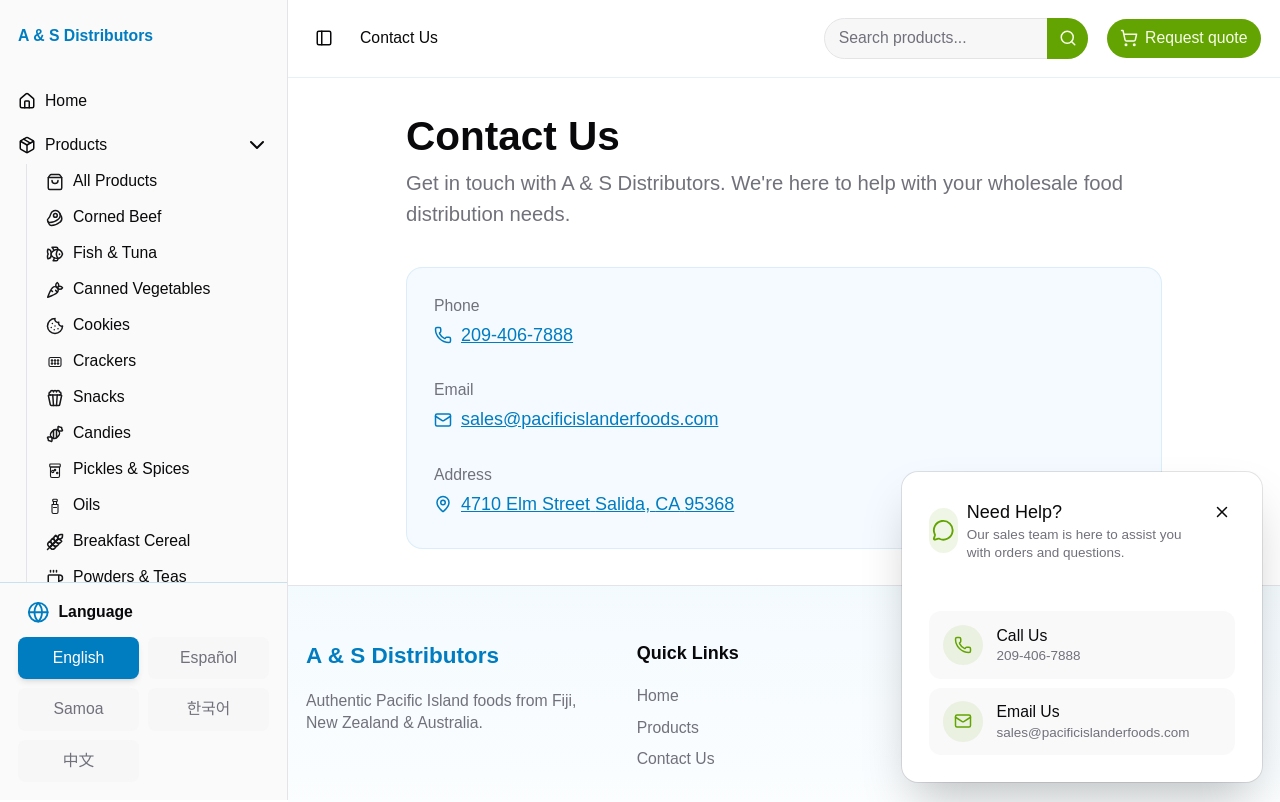
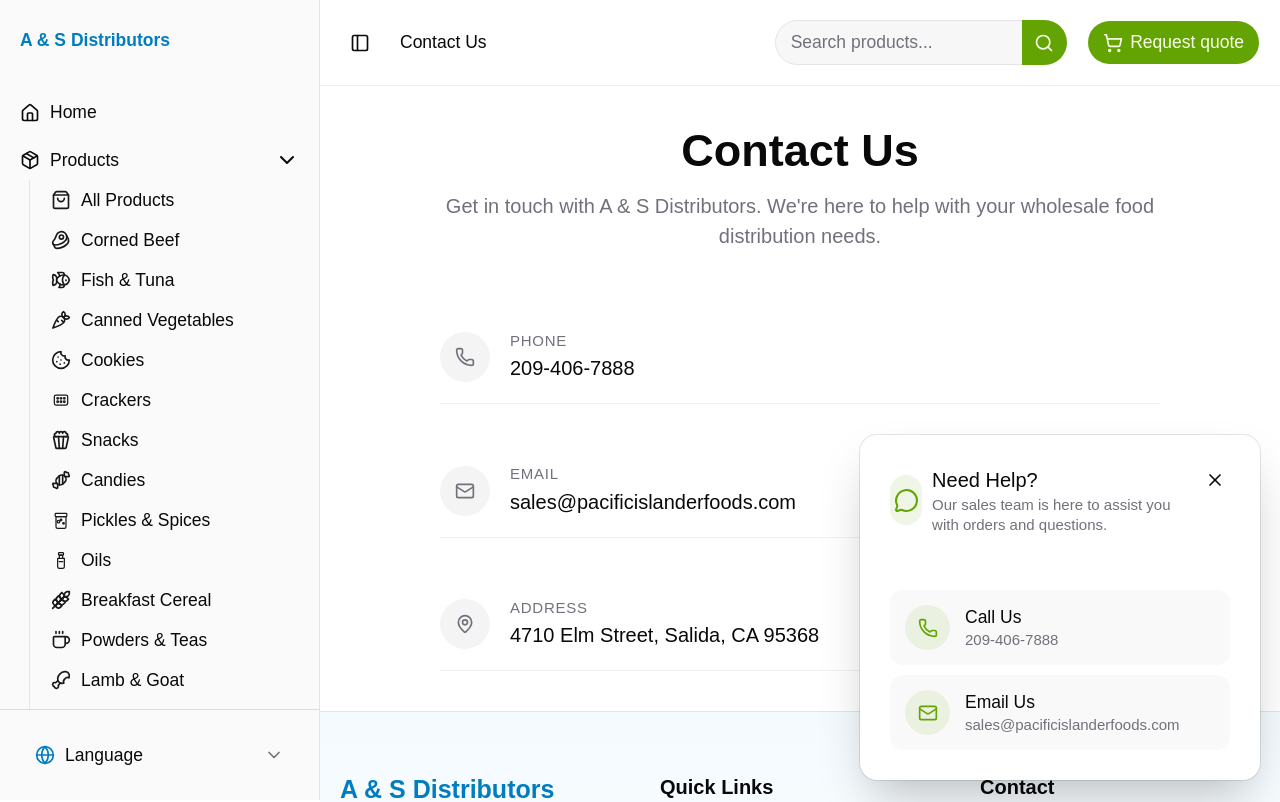
Before and after one commit to johan1505/as-distributors-frontend, a Next.js app: page /en/contact in a window 1280 px wide. Shown: the top 802 px of the page. Built offline with nearby package versions, Linux system fonts and the light colour scheme; a web font is replaced by a local one.

Commit message:
increase fonts and improve contact us page

```diff
--- a/app/[locale]/contact/page.tsx
+++ b/app/[locale]/contact/page.tsx
@@ -115,70 +115,70 @@
 				dangerouslySetInnerHTML={{ __html: JSON.stringify(contactPageJsonLd) }}
 			/>
 
-			<div className="max-w-2xl mx-auto">
+			<div className="max-w-xl mx-auto">
 				{/* Header */}
-				<div className="mb-8">
-					<h1 className="text-3xl md:text-4xl font-semibold mb-2">{t('title')}</h1>
-					<p className="text-lg text-muted-foreground">{t('description')}</p>
+				<div className="mb-12 text-center">
+					<h1 className="text-3xl md:text-4xl font-semibold mb-3">{t('title')}</h1>
+					<p className="text-muted-foreground">{t('description')}</p>
 				</div>
 
-				{/* Contact Information List */}
-				<dl className="space-y-6 bg-ocean-muted/30 rounded-2xl p-6 border border-ocean/10">
+				{/* Contact Information */}
+				<div className="space-y-8">
 					{/* Phone */}
-					<div>
-						<dt className="text-sm font-medium text-muted-foreground mb-1 flex items-center gap-2">
-							{t('phone.label')}
-						</dt>
-						<dd>
 					<a
 						href={`tel:${phoneNumber}`}
-								className="font-medium text-ocean hover:text-ocean-light underline inline-flex items-center gap-2 transition-colors"
+						className="group flex items-center gap-4 py-4 border-b border-border/50 hover:border-ocean/30 transition-colors"
 						aria-label={t('phone.ariaLabel', { phone: phoneNumber })}
 					>
-								<Phone className="size-4" />
-								{phoneNumber}
+						<div className="size-10 rounded-full bg-muted flex items-center justify-center group-hover:bg-ocean/10 transition-colors">
+							<Phone className="size-4 text-muted-foreground group-hover:text-ocean transition-colors" />
+						</div>
+						<div>
+							<p className="text-xs text-muted-foreground uppercase tracking-wider mb-0.5">
+								{t('phone.label')}
+							</p>
+							<p className="font-medium group-hover:text-ocean transition-colors">{phoneNumber}</p>
+						</div>
 					</a>
-						</dd>
-					</div>
 
 					{/* Email */}
-					<div>
-						<dt className="text-sm font-medium text-muted-foreground mb-1 flex items-center gap-2">
-							{t('email.label')}
-						</dt>
-						<dd>
 					<a
 						href={`mailto:${emailAddress}`}
-								className="font-medium text-ocean hover:text-ocean-light underline inline-flex items-center gap-2 transition-colors"
+						className="group flex items-center gap-4 py-4 border-b border-border/50 hover:border-ocean/30 transition-colors"
 						aria-label={t('email.ariaLabel', { email: emailAddress })}
 					>
-								<Mail className="size-4" />
-								{emailAddress}
+						<div className="size-10 rounded-full bg-muted flex items-center justify-center group-hover:bg-ocean/10 transition-colors">
+							<Mail className="size-4 text-muted-foreground group-hover:text-ocean transition-colors" />
+						</div>
+						<div>
+							<p className="text-xs text-muted-foreground uppercase tracking-wider mb-0.5">
+								{t('email.label')}
+							</p>
+							<p className="font-medium group-hover:text-ocean transition-colors">{emailAddress}</p>
+						</div>
 					</a>
-						</dd>
-					</div>
 
 					{/* Address */}
-					<div>
-						<dt className="text-sm font-medium text-muted-foreground mb-1 flex items-center gap-2">
-							{t('address.label')}
-						</dt>
-						<dd>
 					<a
 						href={googleMapsUrl}
 						target="_blank"
 						rel="noopener noreferrer"
-								className="font-medium text-ocean hover:text-ocean-light underline inline-flex items-center gap-2 transition-colors"
+						className="group flex items-center gap-4 py-4 border-b border-border/50 hover:border-ocean/30 transition-colors"
 						aria-label={t('address.ariaLabel', { address: fullAddress })}
 					>
-								<MapPin className="size-4" />
-								<address className="not-italic">
-									{address.street} {address.city}, {address.state} {address.zipCode}
+						<div className="size-10 rounded-full bg-muted flex items-center justify-center group-hover:bg-ocean/10 transition-colors">
+							<MapPin className="size-4 text-muted-foreground group-hover:text-ocean transition-colors" />
+						</div>
+						<div>
+							<p className="text-xs text-muted-foreground uppercase tracking-wider mb-0.5">
+								{t('address.label')}
+							</p>
+							<address className="not-italic font-medium group-hover:text-ocean transition-colors">
+								{address.street}, {address.city}, {address.state} {address.zipCode}
 							</address>
+						</div>
 					</a>
-						</dd>
 				</div>
-				</dl>
 			</div>
 		</PaddingLayout>
 	);
--- a/app/[locale]/products/[categoryKey]/[slug]/page.tsx
+++ b/app/[locale]/products/[categoryKey]/[slug]/page.tsx
@@ -1,12 +1,12 @@
 import type { Metadata } from 'next';
 import { notFound } from 'next/navigation';
 import { getTranslations, setRequestLocale } from 'next-intl/server';
-import { Package, Ruler } from 'lucide-react';
 import { getAllProductsBase, getProductBySlug, isProductSlug, isCategoryKey } from '@/lib/products';
 import { locales } from '@/i18n/config';
 import { AddToQuoteButton } from '@/components/quote/AddToQuoteButton';
 import Image from 'next/image';
 import { Badge } from '@/components/ui/badge';
+import { ProductBadges } from '@/components/products/ProductBadges';
 import { hasLocale } from 'next-intl';
 import { getCanonicalUrl, getAlternateLanguages, SITE_NAME } from '@/lib/site-config';
 import { ROUTES } from '@/lib/routes';
@@ -233,16 +233,13 @@
 								<span className="font-medium">{productBase.itemNumber}</span>
 							</Badge>
 
-							<Badge variant={'secondary'} className="text-sm p-5">
-								<Package className="size-3.5 text-muted-foreground" />
-								<span className="text-muted-foreground">{t('unitPerPack')}:</span>
-								<span className="font-medium">{productBase.unitPerPack}</span>
-							</Badge>
-							<Badge variant={'secondary'} className="text-sm p-5">
-								<Ruler className="size-3.5 text-muted-foreground" />
-								<span className="text-muted-foreground">{t('overallSize')}:</span>
-								<span className="font-medium">{productBase.overallSize}</span>
-							</Badge>
+							<ProductBadges
+								overallSize={productBase.overallSize}
+								unitPerPack={productBase.unitPerPack}
+								overallSizeLabel={t('overallSize')}
+								unitPerPackLabel={t('unitPerPack')}
+								variant="large"
+							/>
 						</div>
 						{/* Add to Quote */}
 						<AddToQuoteButton product={productBase} size="lg" className="w-full sm:w-auto" />
--- a/app/globals.css
+++ b/app/globals.css
@@ -130,7 +130,7 @@
 		@apply border-border outline-ring/50;
 	}
 	html {
-		font-size: 18px; /* Base font size - change this to scale all text globally */
+		font-size: 125%;
 	}
 	body {
 		@apply bg-background text-foreground font-sans;
--- a/components/layout/Sidebar.tsx
+++ b/components/layout/Sidebar.tsx
@@ -1,7 +1,7 @@
 "use client";
 
 import { useTranslations } from "next-intl";
-import { Home, Package, ChevronDown, Globe, Phone, ShoppingBag } from "lucide-react";
+import { Home, Package, ChevronDown, Globe, Phone, ShoppingBag, Check } from "lucide-react";
 import { CATEGORY_ICONS } from "@/lib/category-icons";
 import {
   Sidebar as SidebarPrimitive,
@@ -26,6 +26,12 @@
   CollapsibleContent,
   CollapsibleTrigger,
 } from "@/components/ui/collapsible";
+import {
+  DropdownMenu,
+  DropdownMenuTrigger,
+  DropdownMenuContent,
+  DropdownMenuItem,
+} from "@/components/ui/dropdown-menu";
 import { Link, usePathname } from "@/i18n/navigation";
 import { isActivePath } from "@/lib/path-utils";
 import type { CategoryKey } from "@/lib/products";
@@ -160,11 +166,13 @@
       <SidebarFooter className="border-t border-ocean/20 pt-4">
         {locales.length > 1 && (
           <div className="px-2 pb-2">
-            <div className="flex items-center gap-2 mb-3 px-2">
-              <Globe className="size-5 text-ocean" />
-              <span className="text-sm font-semibold text-foreground">{tNav("language")}</span>
-            </div>
-            <div className="grid grid-cols-2 gap-2">
+            <DropdownMenu>
+              <DropdownMenuTrigger className="flex w-full items-center gap-2 rounded-lg px-3 py-2.5 text-sm font-medium hover:bg-muted transition-colors">
+                <Globe className="size-4 text-ocean" />
+                <span>{tNav("language")}</span>
+                <ChevronDown className="ml-auto size-4 text-muted-foreground" />
+              </DropdownMenuTrigger>
+              <DropdownMenuContent side="top" align="start" sideOffset={8}>
                 {locales.map((loc) => {
                   const languageNames: Record<string, string> = {
                     en: "English",
@@ -173,9 +181,12 @@
                     ko: "한국어",
                     zh: "中文",
                   };
+                  const isActive = locale === loc;
                   return (
+                    <DropdownMenuItem
+                      key={loc}
+                      render={
                         <Link
-                    key={loc}
                           href={pathname}
                           locale={loc}
                           onClick={() => {
@@ -183,16 +194,17 @@
                               setOpenMobile(false);
                             }
                           }}
-                    className={`flex items-center justify-center gap-2 px-3 py-2 text-sm font-medium rounded-lg transition-all ${locale === loc
-                        ? "bg-ocean text-white shadow-md"
-                        : "bg-muted/50 text-muted-foreground hover:bg-ocean/10 hover:text-ocean border border-transparent hover:border-ocean/30"
-                      }`}
+                        />
+                      }
+                      className={isActive ? "bg-ocean/10 text-ocean" : ""}
                     >
                       {languageNames[loc] || loc.toUpperCase()}
-                  </Link>
+                      {isActive && <Check className="ml-auto size-4" />}
+                    </DropdownMenuItem>
                   );
                 })}
-            </div>
+              </DropdownMenuContent>
+            </DropdownMenu>
           </div>
         )}
       </SidebarFooter>
--- /dev/null
+++ b/components/products/ProductBadges.tsx
@@ -0,0 +1,47 @@
+import { Badge } from "@/components/ui/badge";
+import { cn } from "@/lib/utils";
+
+interface ProductBadgesProps {
+  overallSize: string;
+  unitPerPack: string | number;
+  overallSizeLabel: string;
+  unitPerPackLabel: string;
+  variant?: "compact" | "large";
+  className?: string;
+}
+
+export function ProductBadges({
+  overallSize,
+  unitPerPack,
+  overallSizeLabel,
+  unitPerPackLabel,
+  variant = "compact",
+  className,
+}: ProductBadgesProps) {
+  const isLarge = variant === "large";
+
+  return (
+    <div className={cn("flex flex-wrap gap-2", className)}>
+      <Badge
+        variant="secondary"
+        className={cn(
+          "bg-ocean-muted/50 border-ocean/10",
+          isLarge && "text-sm p-5"
+        )}
+      >
+        <span className="text-muted-foreground">{overallSizeLabel}</span>:{" "}
+        <span className={isLarge ? "font-medium" : undefined}>{overallSize}</span>
+      </Badge>
+      <Badge
+        variant="secondary"
+        className={cn(
+          "bg-primary/15 border-primary/10",
+          isLarge && "text-sm p-5"
+        )}
+      >
+        <span className="text-muted-foreground">{unitPerPackLabel}</span>:{" "}
+        <span className={isLarge ? "font-medium" : undefined}>{unitPerPack}</span>
+      </Badge>
+    </div>
+  );
+}
--- a/components/products/ProductCard.tsx
+++ b/components/products/ProductCard.tsx
@@ -11,7 +11,7 @@
 } from "@/components/ui/card";
 import { AddToQuoteButton } from "@/components/quote/AddToQuoteButton";
 import type { ProductBase } from "@/lib/products";
-import { Badge } from "../ui/badge";
+import { ProductBadges } from "./ProductBadges";
 import Image from "next/image";
 import { ROUTES } from "@/lib/routes";
 import { useQuote } from "../quote/QuoteProvider";
@@ -62,16 +62,13 @@
         </CardTitle>
       </CardHeader>
       <CardContent>
-        <div className="flex flex-wrap gap-2">
-          <Badge variant="secondary" className="bg-ocean-muted/50 border-ocean/10">
-            <span className="text-muted-foreground">{t("overallSize")}</span>:{" "}
-            <span>{product.overallSize}</span>
-          </Badge>
-          <Badge variant="secondary" className="bg-primary/15 border-primary/10">
-            <span className="text-muted-foreground">{t("unitPerPack")}</span>:{" "}
-            <span>{product.unitPerPack}</span>
-          </Badge>
-        </div>
+        <ProductBadges
+          overallSize={product.overallSize}
+          unitPerPack={product.unitPerPack}
+          overallSizeLabel={t("overallSize")}
+          unitPerPackLabel={t("unitPerPack")}
+          variant="compact"
+        />
         <p className="line-clamp-3 mt-4 text-muted-foreground">{description}</p>
       </CardContent>
       <CardFooter>
```
Lines whose indentation alone changed are shown as unchanged.
